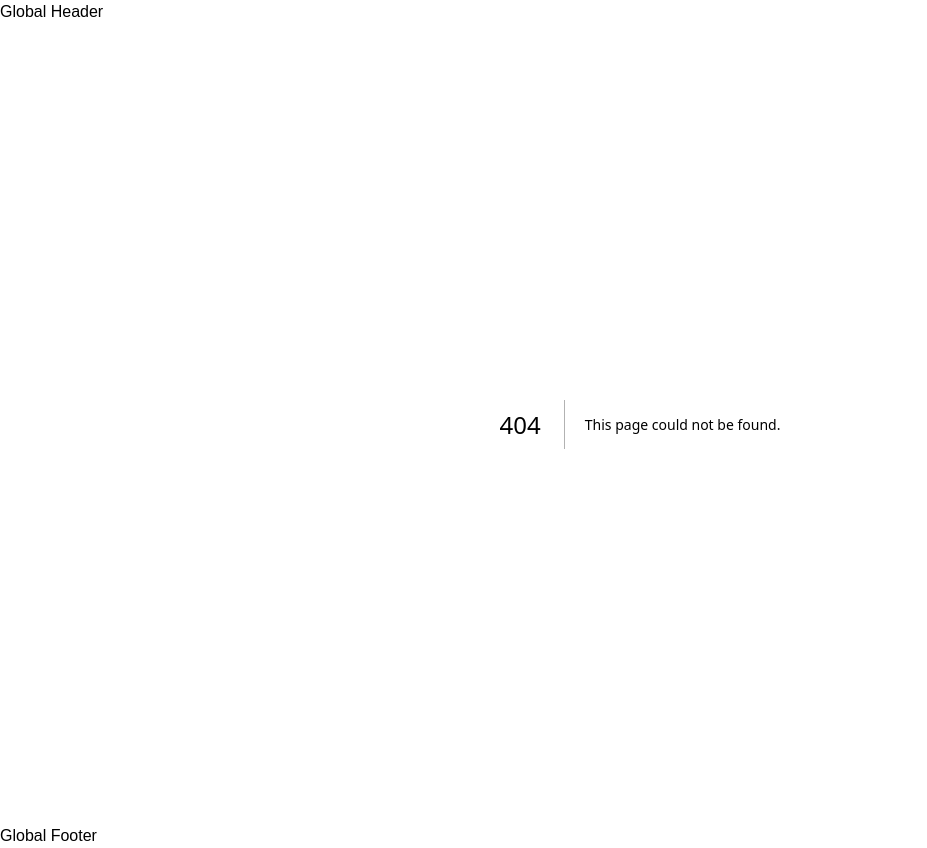
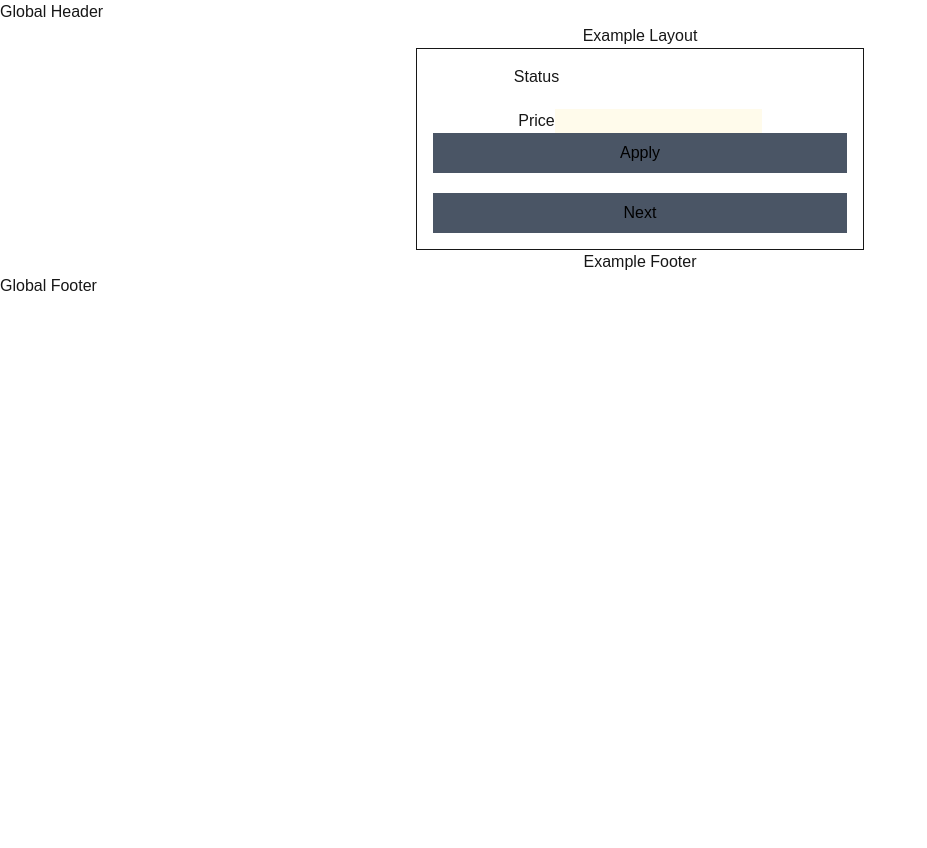
Before and after one commit to asrim10/next-35b, a Next.js app: page /example/orders in a window 1280 px wide. Before the commit this address had no page. Shown: the whole page, without its empty margins (0-927 px from the left). After the commit the page ends 800 px from the top, so only its background shows below. Built offline with nearby package versions, Linux system fonts and the light colour scheme.

Commit message:
page redirection

```diff
--- /dev/null
+++ b/app/example/orders/actions/orders.ts
@@ -0,0 +1,11 @@
+"use server"; //optional
+import { redirect } from "next/navigation";
+
+export async function orderAction(status: String) {
+  if (status == "active") {
+    redirect("/example/orders/success");
+  }
+  if (status == "inactive") {
+    redirect("/example/orders/failure");
+  }
+}
--- /dev/null
+++ b/app/example/orders/failure/page.tsx
@@ -0,0 +1,3 @@
+export default function Page() {
+  return <div>Failure</div>;
+}
--- /dev/null
+++ b/app/example/orders/page.tsx
@@ -0,0 +1,39 @@
+"use client";
+import { startTransition, useState } from "react";
+import { orderAction } from "./actions/orders";
+import { redirect } from "next/dist/server/api-utils";
+
+export default function Page() {
+  const [status, setStatus] = useState("");
+  const [price, setPrice] = useState("");
+  ``;
+  const handleSubmit = () => {
+    startTransition(async () => {
+      try {
+        await new Promise((resolve) => setTimeout(resolve, 2000));
+        await orderAction(status);
+      } catch (err: Error | any) {
+        alert(err.message ?? "Form error");
+      }
+    });
+  };
+  return (
+    <div className="mx-auto max-w-md border p-4">
+      <label htmlFor="">Status</label>
+      <input onChange={(e) => setStatus(e.target.value)}></input>
+      <div className="mt-5">
+        <label htmlFor="">Price</label>
+        <input
+          onChange={(e) => setPrice(e.target.value)}
+          className="bg-amber-50 text-black"
+        ></input>
+      </div>
+      <div className="p-2 bg-gray-600 disabled:bg-gray-300 text-black">
+        <button>Apply</button>
+      </div>
+      <div className="p-2 bg-gray-600 disabled:bg-gray-300 text-black mt-5">
+        <button onClick={handleSubmit}>Next</button>
+      </div>
+    </div>
+  );
+}
--- /dev/null
+++ b/app/example/orders/success/page.tsx
@@ -0,0 +1,3 @@
+export default function Page() {
+  return <div>Success</div>;
+}
--- /dev/null
+++ b/app/example/orders/unauthorized/page.tsx
@@ -0,0 +1,3 @@
+export default function Page() {
+  return <div>Unauthorized</div>;
+}
--- /dev/null
+++ b/app/example/redirect-server/actions/login.ts
@@ -0,0 +1,14 @@
+"use server"; //optional
+import { error } from "console";
+import { redirect } from "next/navigation";
+
+export async function loginAction(username: String) {
+  if (!username) {
+    throw new Error("Username is required");
+  }
+  if (username == "admin") {
+    redirect("/example/input-form");
+  } else {
+    redirect("/example/state");
+  }
+}
--- /dev/null
+++ b/app/example/redirect-server/page.tsx
@@ -0,0 +1,44 @@
+"use client";
+import { useState, useTransition } from "react";
+import { loginAction } from "./actions/login";
+import { resolve } from "path";
+
+export default function Page() {
+  const [username, setUsername] = useState("");
+  const [isPending, startTransition] = useTransition();
+  //   const handleSubmit = async () => {
+  //     try {
+  //       await loginAction(username);
+  //     } catch (err: Error | any) {
+  //       alert(err.message ?? "Form-error");
+  //     }
+  //   };
+
+  const handleSubmit = () => {
+    startTransition(async () => {
+      try {
+        await new Promise((resolve) => setTimeout(resolve, 2000)); // simulate delay
+        await loginAction(username);
+      } catch (err: Error | any) {
+        alert(err.message ?? "Form error");
+      }
+    });
+    //navigation will be pending and won't block the ui
+    // can use state isPending to show loading indicator
+  };
+  return (
+    <div className="mx-auto max-w-md border p-4">
+      <label htmlFor="">Username</label>
+      <input onChange={(e) => setUsername(e.target.value)} />
+      <div>
+        <button
+          disabled={isPending}
+          className="p-2 bg-gray-600 disabled:bg-gray-300 text-black"
+          onClick={handleSubmit}
+        >
+          {isPending ? "Loading..." : "Submit"}
+        </button>
+      </div>
+    </div>
+  );
+}
--- /dev/null
+++ b/app/example/redirect/page.tsx
@@ -0,0 +1,31 @@
+"use client";
+
+//client side page redirection
+import { useRouter } from "next/navigation";
+import { useState } from "react";
+export default function Page() {
+  const router = useRouter();
+  const [username, setUsername] = useState("");
+  const handleSubmit = () => {
+    //logic
+    if (username == "admin") {
+      router.push("/example/input-form");
+    } else {
+      router.push("/example/state");
+    }
+  };
+  return (
+    <div className="mx-auto max-w-md border p-4">
+      <label htmlFor="">Username</label>
+      <input onChange={(e) => setUsername(e.target.value)} />
+      <div>
+        <button
+          className="p-2 m-2 bg-blue-500 text-white rounded"
+          onClick={handleSubmit}
+        >
+          Submit
+        </button>
+      </div>
+    </div>
+  );
+}
--- a/app/example/register-input-form/(RegisterFormTask)/_components/register-form.tsx
+++ b/app/example/register-input-form/(RegisterFormTask)/_components/register-form.tsx
@@ -1,6 +1,5 @@
 "use client";
 
-import { ChangeEvent, use, useState } from "react";
 import { useRegisterFrom } from "../../hooks/use-register";
 
 export default function RegisterForm() {
--- a/package.json
+++ b/package.json
@@ -9,9 +9,12 @@
     "lint": "eslint"
   },
   "dependencies": {
+    "@hookform/resolvers": "^5.2.2",
     "next": "16.0.10",
     "react": "19.2.1",
-    "react-dom": "19.2.1"
+    "react-dom": "19.2.1",
+    "react-hook-form": "^7.68.0",
+    "zod": "^4.2.1"
   },
   "devDependencies": {
     "@tailwindcss/postcss": "^4",
```
Also changed, not shown: 1 other file (tests, documents, lock files or other folders).
